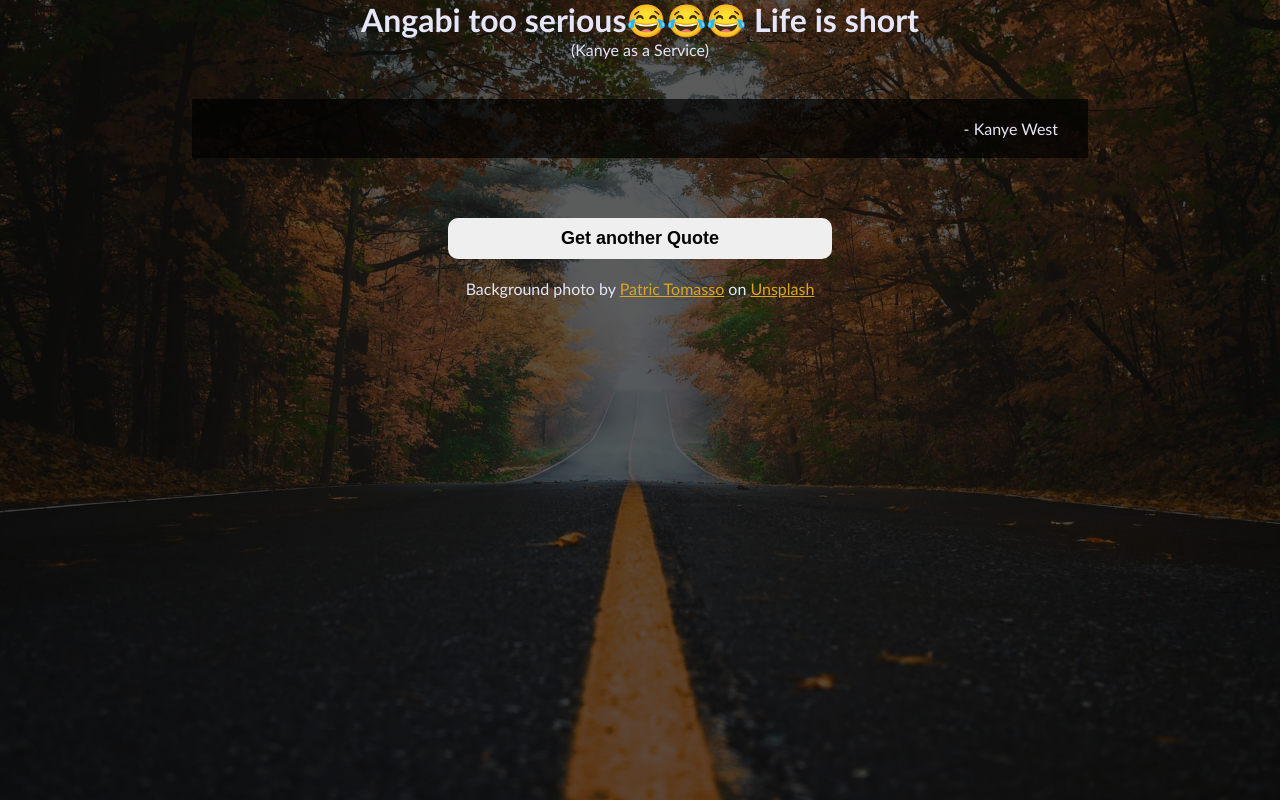
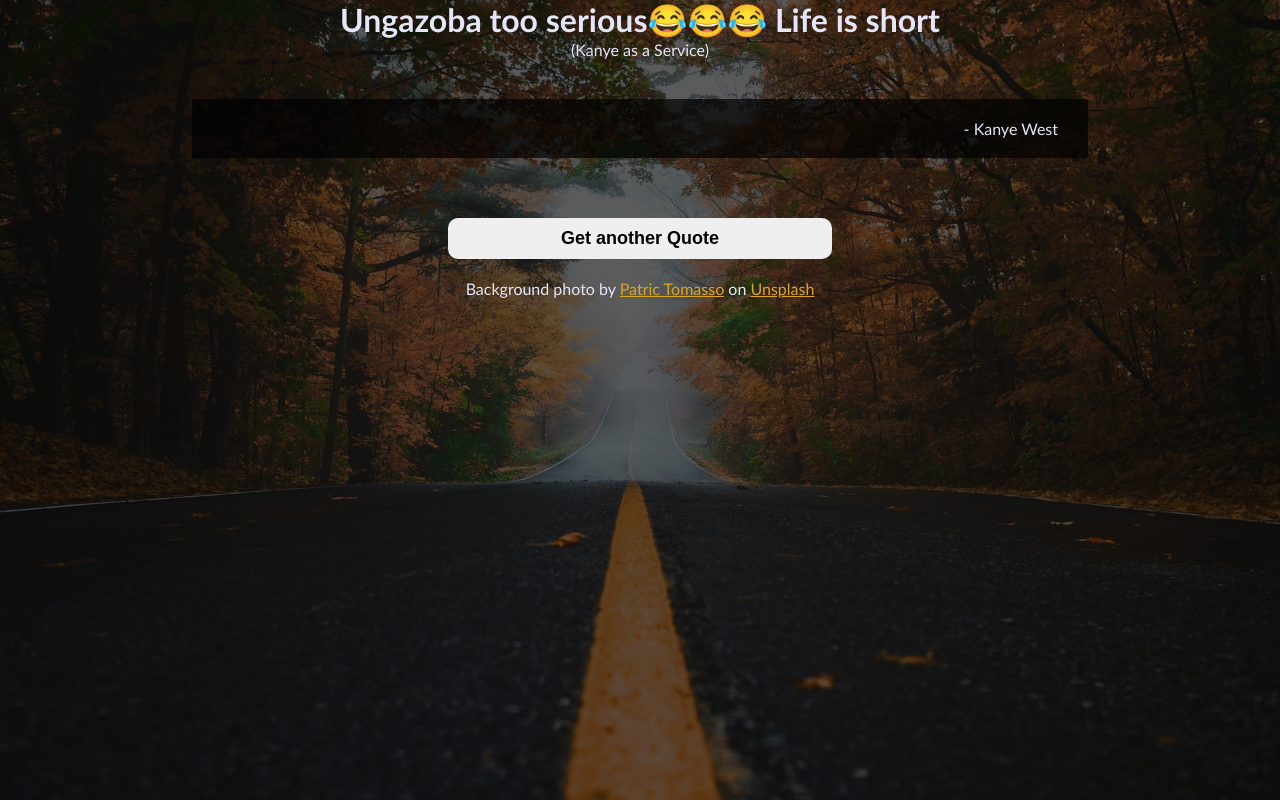
Before and after one commit to PNkosi/Ye-Quote-Generator, a plain HTML site: page index.html in a window 1280 px wide. Drawn offline with Linux system fonts and the light colour scheme; no server answers.

Commit message:
Fixed typo in title

```diff
--- a/index.html
+++ b/index.html
@@ -8,7 +8,7 @@
     <title>Ye' Qoutes</title>
   </head>
   <body>
-    <h1 class="title">Angabi too serious😂😂😂 Life is short</h1>
+    <h1 class="title">Ungazoba too serious😂😂😂 Life is short</h1>
     <p class="sub-title">(Kanye as a Service)</p>
     <div class="quote-container">
       <h3 class="quote"></h3>
```
